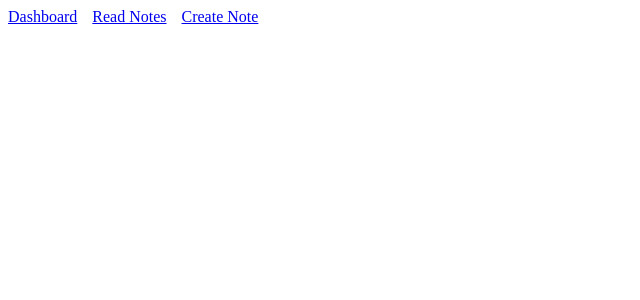
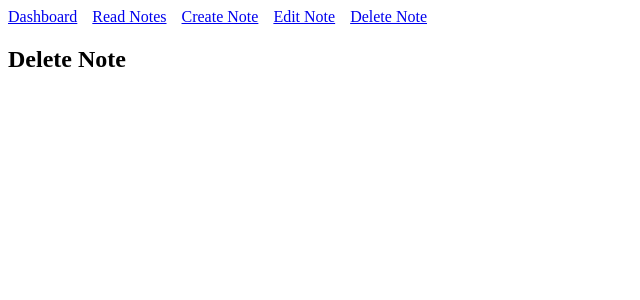
Before and after one commit to githubscientist/react-b47-b48, a React (Vite) app: page /deleteNote in a window 1280 px wide. Shown: the top 300 px of the page, without its empty margins (0-640 px from the left). Built offline with nearby package versions, Linux system fonts and the light colour scheme; data requests are answered from the project's data file.

Commit message:
routes added for edit note and delete note

```diff
--- a/src/App.jsx
+++ b/src/App.jsx
@@ -4,6 +4,8 @@ import { Link, Route, BrowserRouter as Router, Routes } from 'react-router-dom';
 import Dashboard from './components/Dashboard';
 import ReadNotes from './components/ReadNotes';
 import CreateNote from './components/CreateNote';
+import EditNote from './components/EditNote';
+import DeleteNote from './components/DeleteNote';
 
 function App() {
 
@@ -73,12 +75,16 @@ function App() {
         <Link to="/" style={padding}>Dashboard</Link>
         <Link to="/read" style={padding}>Read Notes</Link>
         <Link to="/create" style={padding}>Create Note</Link>
+        <Link to="/editNote" style={padding}>Edit Note</Link>
+        <Link to="/deleteNote" style={padding}>Delete Note</Link>
       </div>
 
       <Routes>
         <Route path='/' element={<Dashboard />} />
         <Route path='/read' element={<ReadNotes showStatus={showStatus} handleStatusChange={handleStatusChange} notes={notes} />} />
-        <Route path='/create' element={<CreateNote addNote={addNote} newNoteContent={newNoteContent} newNoteImportant={newNoteImportant} newNoteContentRef={newNoteContentRef} setNewNoteContent={setNewNoteContent} setNewNoteImportant={ setNewNoteImportant } />} />
+        <Route path='/create' element={<CreateNote addNote={addNote} newNoteContent={newNoteContent} newNoteImportant={newNoteImportant} newNoteContentRef={newNoteContentRef} setNewNoteContent={setNewNoteContent} setNewNoteImportant={setNewNoteImportant} />} />
+        <Route path='/editNote' element={<EditNote />} />
+        <Route path='/deleteNote' element={<DeleteNote />} />
       </Routes>
 
     </Router>
--- /dev/null
+++ b/src/components/DeleteNote.jsx
@@ -0,0 +1,11 @@
+import React from 'react';
+
+function DeleteNote() {
+  return (
+      <div>
+          <h2>Delete Note</h2>
+    </div>
+  )
+}
+
+export default DeleteNote;
--- /dev/null
+++ b/src/components/EditNote.jsx
@@ -0,0 +1,11 @@
+import React from 'react';
+
+function EditNote() {
+  return (
+      <div>
+          <h2>Edit Note</h2>
+    </div>
+  )
+}
+
+export default EditNote;
```
